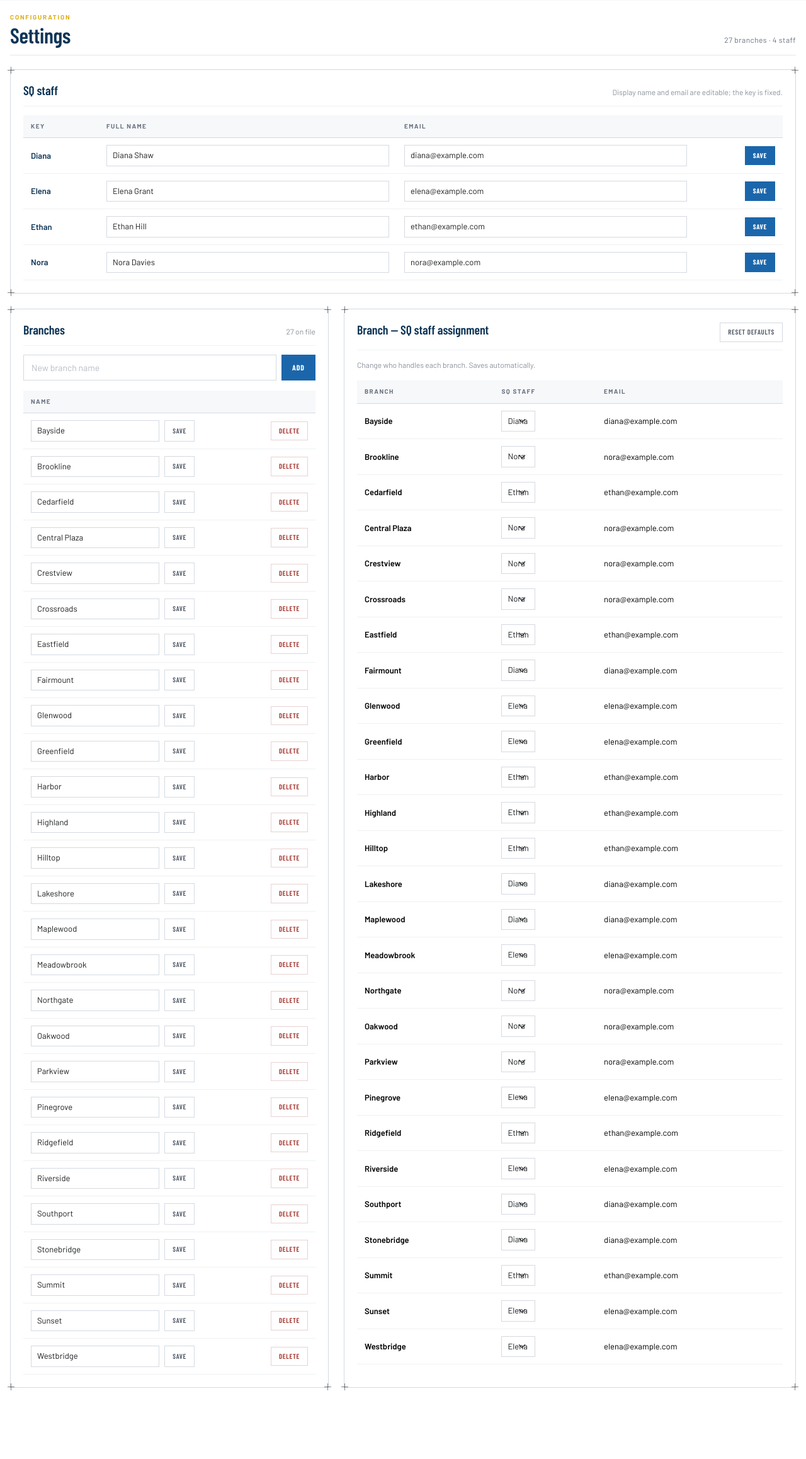
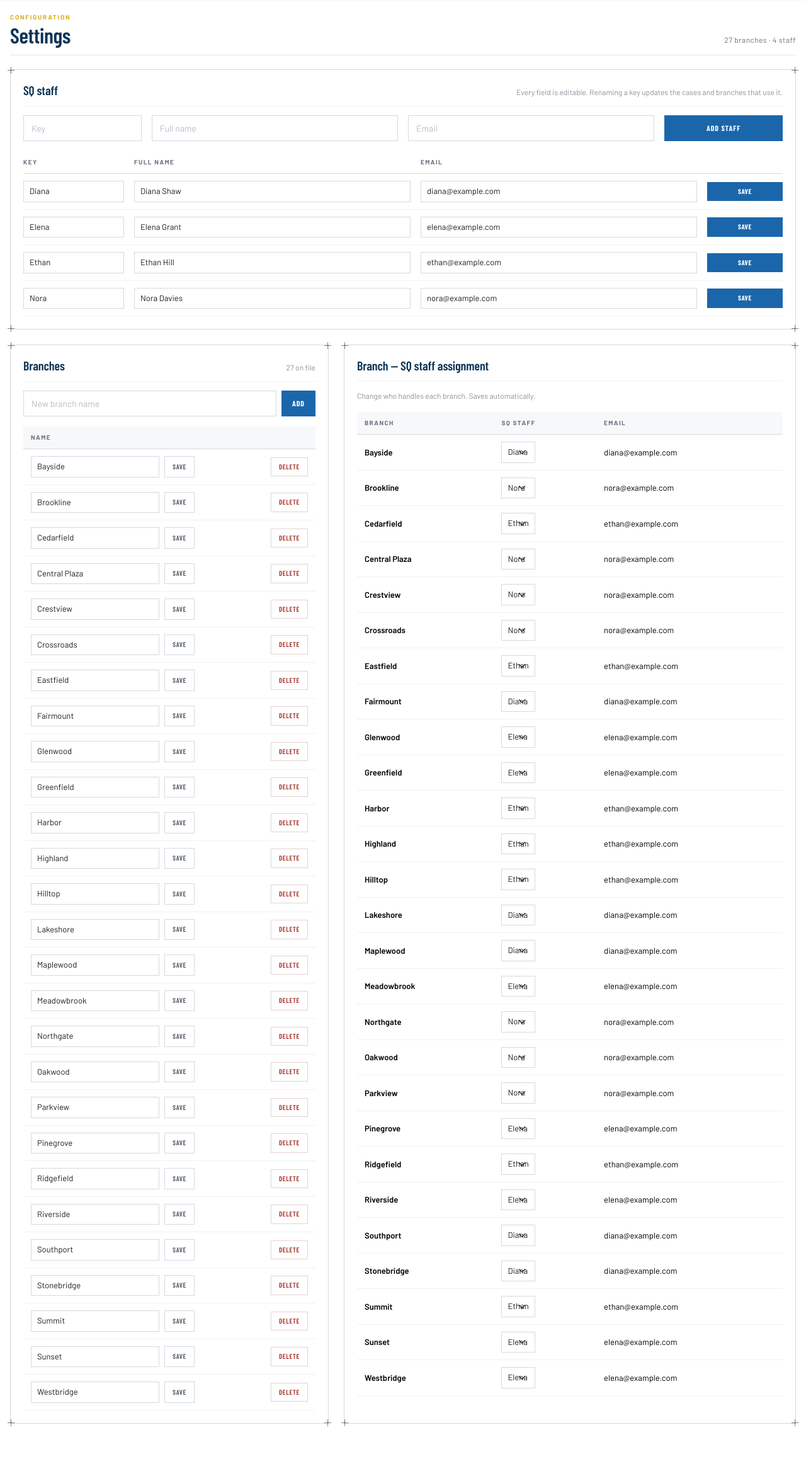
Before and after one commit to shahadprofessional/SQPortal, an ASP.NET Core app: page /Settings in a window 1280 px wide. Shown: the part 64-2380 px from the top of the page at 63% size. Before the commit the page ends 2271 px from the top, so only its background shows below. Run offline with ASP.NET Core 8, Linux system fonts and the light colour scheme.

Commit message:
Make SQ staff fully editable, addable, and drop the defaults reset
- The key is editable now, not just the name and email. Because it is the
  primary key and is stored as plain text elsewhere, UpdatePartner renames it
  inside a transaction: remove, re-insert, then cascade over
  FeedbackCase.BusinessPartner and BranchPartnerAssignment.AssignedPartner. The
  status message reports how many cases and branches moved with it.
- New AddPartner form adds staff members with key, full name and email.
- Staff rows now post and reload instead of saving over AJAX. A rename rewrites
  the assignment dropdowns as well, which a DOM patch could not keep honest.
  Each row is its own form, so the panel is a grid rather than a table.
- Removed Reset defaults, and with it the hardcoded branch-to-staff mapping in
  the live paths: Settings, AddBranch, PartnerAssignmentService and the weekly
  report now fall back to whoever is on file, or to nobody. LookupData keeps
  only the root-cause vocabulary and the first-run seed.

Co-Authored-By: Claude Opus 5 <noreply@anthropic.com>
Claude-Session: https://claude.ai/code/session_016DNQZqJT3unSTCbGSdC9Af

```diff
--- a/Controllers/SettingsController.cs
+++ b/Controllers/SettingsController.cs
@@ -28,7 +28,7 @@ public class SettingsController : Controller
             {
                 var partner = assignments.TryGetValue(b, out var p)
                     ? p
-                    : (partnerNames.FirstOrDefault() ?? LookupData.DefaultPartnerForBranch(b));
+                    : (partnerNames.FirstOrDefault() ?? string.Empty);
                 return new BranchAssignmentRow
                 {
                     Branch = b,
@@ -49,22 +49,105 @@ public class SettingsController : Controller
         return View(vm);
     }
 
-    // ---------- Partners ----------
+    // ---------- SQ staff ----------
 
     [HttpPost]
     [ValidateAntiForgeryToken]
-    public async Task<IActionResult> UpdatePartner(string name, string fullName, string email)
+    public async Task<IActionResult> AddPartner(string name, string fullName, string email)
     {
-        if (string.IsNullOrWhiteSpace(name)) return BadRequest(new { error = "Partner name is required." });
+        var trimmed = (name ?? string.Empty).Trim();
+        if (string.IsNullOrWhiteSpace(trimmed))
+        {
+            TempData["StatusMessage"] = "Staff key cannot be empty.";
+            return RedirectToAction(nameof(Index));
+        }
 
-        var partner = await _db.Partners.FirstOrDefaultAsync(p => p.Name == name);
-        if (partner == null) return NotFound(new { error = "Unknown partner." });
+        if (await _db.Partners.AnyAsync(p => p.Name == trimmed))
+        {
+            TempData["StatusMessage"] = $"Staff member \"{trimmed}\" already exists.";
+            return RedirectToAction(nameof(Index));
+        }
 
-        partner.FullName = (fullName ?? string.Empty).Trim();
-        partner.Email = (email ?? string.Empty).Trim();
+        _db.Partners.Add(new BusinessPartner
+        {
+            Name = trimmed,
+            FullName = (fullName ?? string.Empty).Trim(),
+            Email = (email ?? string.Empty).Trim()
+        });
         await _db.SaveChangesAsync();
 
-        return Json(new { name = partner.Name, fullName = partner.FullName, email = partner.Email });
+        TempData["StatusMessage"] = $"Staff member \"{trimmed}\" added.";
+        return RedirectToAction(nameof(Index));
+    }
+
+    [HttpPost]
+    [ValidateAntiForgeryToken]
+    public async Task<IActionResult> UpdatePartner(string name, string newName, string fullName, string email)
+    {
+        var oldTrim = (name ?? string.Empty).Trim();
+        var newTrim = (newName ?? string.Empty).Trim();
+
+        if (string.IsNullOrWhiteSpace(oldTrim) || string.IsNullOrWhiteSpace(newTrim))
+        {
+            TempData["StatusMessage"] = "Staff key cannot be empty.";
+            return RedirectToAction(nameof(Index));
+        }
+
+        var partner = await _db.Partners.FirstOrDefaultAsync(p => p.Name == oldTrim);
+        if (partner == null)
+        {
+            TempData["StatusMessage"] = $"Staff member \"{oldTrim}\" not found.";
+            return RedirectToAction(nameof(Index));
+        }
+
+        var newFullName = (fullName ?? string.Empty).Trim();
+        var newEmail = (email ?? string.Empty).Trim();
+
+        if (oldTrim == newTrim)
+        {
+            partner.FullName = newFullName;
+            partner.Email = newEmail;
+            await _db.SaveChangesAsync();
+
+            TempData["StatusMessage"] = $"\"{oldTrim}\" updated.";
+            return RedirectToAction(nameof(Index));
+        }
+
+        if (await _db.Partners.AnyAsync(p => p.Name == newTrim))
+        {
+            TempData["StatusMessage"] = $"Staff member \"{newTrim}\" already exists.";
+            return RedirectToAction(nameof(Index));
+        }
+
+        // Name is the primary key, so a rename is a remove + insert, then a cascade
+        // over everything that stores the key as text: FeedbackCase.BusinessPartner
+        // and BranchPartnerAssignment.AssignedPartner.
+        await using var tx = await _db.Database.BeginTransactionAsync();
+
+        _db.Partners.Remove(partner);
+        await _db.SaveChangesAsync();
+
+        _db.Partners.Add(new BusinessPartner
+        {
+            Name = newTrim,
+            FullName = newFullName,
+            Email = newEmail
+        });
+        await _db.SaveChangesAsync();
+
+        var cases = await _db.Cases.Where(c => c.BusinessPartner == oldTrim).ToListAsync();
+        foreach (var c in cases) c.BusinessPartner = newTrim;
+
+        var assignments = await _db.BranchAssignments.Where(a => a.AssignedPartner == oldTrim).ToListAsync();
+        foreach (var a in assignments) a.AssignedPartner = newTrim;
+
+        await _db.SaveChangesAsync();
+        await tx.CommitAsync();
+
+        TempData["StatusMessage"] =
+            $"Renamed \"{oldTrim}\" to \"{newTrim}\" ({cases.Count} case{(cases.Count == 1 ? "" : "s")}, " +
+            $"{assignments.Count} branch{(assignments.Count == 1 ? "" : "es")} updated).";
+        return RedirectToAction(nameof(Index));
     }
 
     // ---------- Branches ----------
@@ -88,13 +171,15 @@ public class SettingsController : Controller
 
         _db.Branches.Add(new Branch { Name = trimmed });
 
-        var defaultPartner = (await _db.Partners.AsNoTracking().OrderBy(p => p.Name).Select(p => p.Name).FirstOrDefaultAsync())
-            ?? LookupData.DefaultPartnerForBranch(trimmed);
-        _db.BranchAssignments.Add(new BranchPartnerAssignment
+        var firstPartner = await _db.Partners.AsNoTracking().OrderBy(p => p.Name).Select(p => p.Name).FirstOrDefaultAsync();
+        if (!string.IsNullOrEmpty(firstPartner))
         {
-            BranchName = trimmed,
-            AssignedPartner = defaultPartner
-        });
+            _db.BranchAssignments.Add(new BranchPartnerAssignment
+            {
+                BranchName = trimmed,
+                AssignedPartner = firstPartner
+            });
+        }
 
         await _db.SaveChangesAsync();
         TempData["StatusMessage"] = $"Branch \"{trimmed}\" added.";
@@ -233,34 +318,4 @@ public class SettingsController : Controller
         var email = (await _db.Partners.AsNoTracking().FirstOrDefaultAsync(p => p.Name == partner))?.Email ?? string.Empty;
         return Json(new { branch, partner, email });
     }
-
-    [HttpPost]
-    [ValidateAntiForgeryToken]
-    public async Task<IActionResult> ResetDefaults()
-    {
-        var liveBranches = await _db.Branches.AsNoTracking().Select(b => b.Name).ToListAsync();
-        var existing = await _db.BranchAssignments.ToDictionaryAsync(a => a.BranchName);
-
-        foreach (var branchName in liveBranches)
-        {
-            var defaultPartner = LookupData.DefaultPartnerForBranch(branchName);
-            if (existing.TryGetValue(branchName, out var current))
-            {
-                current.AssignedPartner = defaultPartner;
-            }
-            else
-            {
-                _db.BranchAssignments.Add(new BranchPartnerAssignment
-                {
-                    BranchName = branchName,
-                    AssignedPartner = defaultPartner
-                });
-            }
-        }
-
-        await _db.SaveChangesAsync();
-
-        TempData["StatusMessage"] = "Branch assignments reset to defaults.";
-        return RedirectToAction(nameof(Index));
-    }
 }
--- a/Services/WeeklyReportService.cs
+++ b/Services/WeeklyReportService.cs
@@ -54,9 +54,9 @@ public class WeeklyReportService
             .OrderByDescending(g => g.Count())
             .Select(g =>
             {
-                var partner = assignments.TryGetValue(g.Key, out var p)
-                    ? p
-                    : LookupData.DefaultPartnerForBranch(g.Key);
+                // No hardcoded fallback — a branch is either assigned in Settings or
+                // has nobody, and an unassigned branch simply has no recipient.
+                var partner = assignments.TryGetValue(g.Key, out var p) ? p : string.Empty;
                 var partnerEmail = partnerEmails.TryGetValue(partner, out var e) ? e : string.Empty;
                 var cases = g.ToList();
                 var staff = cases
--- a/Views/Settings/Index.cshtml
+++ b/Views/Settings/Index.cshtml
@@ -17,33 +17,45 @@
 <div class="sq-panel sq-frame mb-4">
     <div class="sq-panel-head">
         <h2>SQ staff</h2>
-        <span class="sq-panel-note">Display name and email are editable; the key is fixed.</span>
+        <span class="sq-panel-note">Every field is editable. Renaming a key updates the cases and branches that use it.</span>
     </div>
 
-    <table class="table align-middle mb-0">
-        <thead>
-            <tr>
-                <th style="width:120px">Key</th>
-                <th>Full name</th>
-                <th>Email</th>
-                <th style="width:140px"></th>
-            </tr>
-        </thead>
-        <tbody>
-            @foreach (var p in Model.Partners)
-            {
-                <tr data-partner="@p.Name">
-                    <td class="fw-semibold text-sq-navy">@p.Name</td>
-                    <td><input class="form-control form-control-sm js-partner-fullname" value="@p.FullName" /></td>
-                    <td><input class="form-control form-control-sm js-partner-email" type="email" value="@p.Email" /></td>
-                    <td class="text-end">
-                        <button type="button" class="btn btn-sm btn-primary js-partner-save" data-partner="@p.Name">Save</button>
-                        <span class="ms-1 badge-sq badge-sq-tint js-partner-saved d-none">Saved</span>
-                    </td>
-                </tr>
-            }
-        </tbody>
-    </table>
+    <form asp-action="AddPartner" method="post" class="row g-3 mb-3">
+        @Html.AntiForgeryToken()
+        <div class="col-md-2">
+            <input class="form-control" name="name" placeholder="Key" required maxlength="40" />
+        </div>
+        <div class="col-md-4">
+            <input class="form-control" name="fullName" placeholder="Full name" maxlength="200" />
+        </div>
+        <div class="col-md-4">
+            <input class="form-control" name="email" type="email" placeholder="Email" maxlength="200" />
+        </div>
+        <div class="col-md-2 d-grid">
+            <button class="btn btn-primary" type="submit">Add staff</button>
+        </div>
+    </form>
+
+    @* Rows are forms, so they are laid out as a grid rather than a table *@
+    <div class="sq-staff-grid">
+        <div class="sq-staff-head">
+            <div>Key</div>
+            <div>Full name</div>
+            <div>Email</div>
+            <div></div>
+        </div>
+        @foreach (var p in Model.Partners)
+        {
+            <form asp-action="UpdatePartner" method="post" class="sq-staff-row">
+                @Html.AntiForgeryToken()
+                <input type="hidden" name="name" value="@p.Name" />
+                <input class="form-control form-control-sm" name="newName" value="@p.Name" required maxlength="40" aria-label="Key" />
+                <input class="form-control form-control-sm" name="fullName" value="@p.FullName" maxlength="200" aria-label="Full name" />
+                <input class="form-control form-control-sm" name="email" type="email" value="@p.Email" maxlength="200" aria-label="Email" />
+                <button class="btn btn-sm btn-primary" type="submit">Save</button>
+            </form>
+        }
+    </div>
 </div>
 
 <div class="row g-4">
@@ -100,10 +112,6 @@
         <div class="sq-panel sq-frame h-100">
             <div class="sq-panel-head">
                 <h2>Branch — SQ staff assignment</h2>
-                <form asp-action="ResetDefaults" method="post" onsubmit="return confirm('Reset all branch assignments to defaults?');">
-                    @Html.AntiForgeryToken()
-                    <button type="submit" class="btn btn-sm btn-outline-secondary">Reset defaults</button>
-                </form>
             </div>
 
             <div class="sq-panel-note mb-3">Change who handles each branch. Saves automatically.</div>
@@ -160,38 +168,8 @@
             indicatorTimer = setTimeout(function () { indicator.classList.add('d-none'); }, 1500);
         }
 
-        // Partner edit (AJAX)
-        document.querySelectorAll('.js-partner-save').forEach(function (btn) {
-            btn.addEventListener('click', function () {
-                var row = btn.closest('tr');
-                var name = btn.getAttribute('data-partner');
-                var fullName = row.querySelector('.js-partner-fullname').value;
-                var email = row.querySelector('.js-partner-email').value;
-                var savedFlag = row.querySelector('.js-partner-saved');
-
-                btn.disabled = true;
-                var body = new URLSearchParams({ name: name, fullName: fullName, email: email, __RequestVerificationToken: token });
-                fetch('@Url.Action("UpdatePartner", "Settings")', {
-                    method: 'POST',
-                    headers: { 'Content-Type': 'application/x-www-form-urlencoded' },
-                    body: body.toString()
-                })
-                .then(function (r) { if (!r.ok) throw new Error('Save failed'); return r.json(); })
-                .then(function (data) {
-                    // Update any assignments-table email cells that show this partner
-                    document.querySelectorAll('.js-partner').forEach(function (sel) {
-                        if (sel.value === data.name) {
-                            var emailCell = sel.closest('tr').querySelector('.js-email');
-                            if (emailCell) emailCell.textContent = data.email || '—';
-                        }
-                    });
-                    savedFlag.classList.remove('d-none');
-                    setTimeout(function () { savedFlag.classList.add('d-none'); }, 1500);
-                })
-                .catch(function () { alert('Failed to save partner. Please try again.'); })
-                .finally(function () { btn.disabled = false; });
-            });
-        });
+        // Staff rows post normally and reload the page — a key rename rewrites the
+        // assignment dropdowns too, which is more than a DOM patch can keep honest.
 
         // Assignment auto-save (existing behavior)
         document.querySelectorAll('.js-partner').forEach(function (sel) {
--- a/wwwroot/css/site.css
+++ b/wwwroot/css/site.css
@@ -673,6 +673,41 @@ ul.validation-summary-errors {
 .field-validation-error,
 .text-danger {
     color: var(--sq-red) !important;
+}
+
+/* SQ staff editor — each row is its own form, so it is a grid, not a table */
+.sq-staff-grid {
+    display: flex;
+    flex-direction: column;
+}
+.sq-staff-head,
+.sq-staff-row {
+    display: grid;
+    grid-template-columns: 160px minmax(0, 1fr) minmax(0, 1fr) 120px;
+    gap: 16px;
+    align-items: center;
+}
+.sq-staff-head {
+    padding: 10px 0;
+    border-bottom: 1px solid var(--sq-line-strong);
+    color: var(--sq-muted);
+    font-size: 10px;
+    font-weight: 700;
+    letter-spacing: 0.14em;
+    text-transform: uppercase;
+}
+.sq-staff-row {
+    padding: 11px 0;
+    margin: 0;
+    border-bottom: 1px solid var(--sq-line-soft);
+}
+@media (max-width: 767.98px) {
+    .sq-staff-head {
+        display: none;
+    }
+    .sq-staff-row {
+        grid-template-columns: 1fr;
+    }
 }
 
 /* ------------------------------------------------------------ tables ---- */
```
Also changed, not shown: Services/PartnerAssignmentService.cs (+12 -1 lines).
